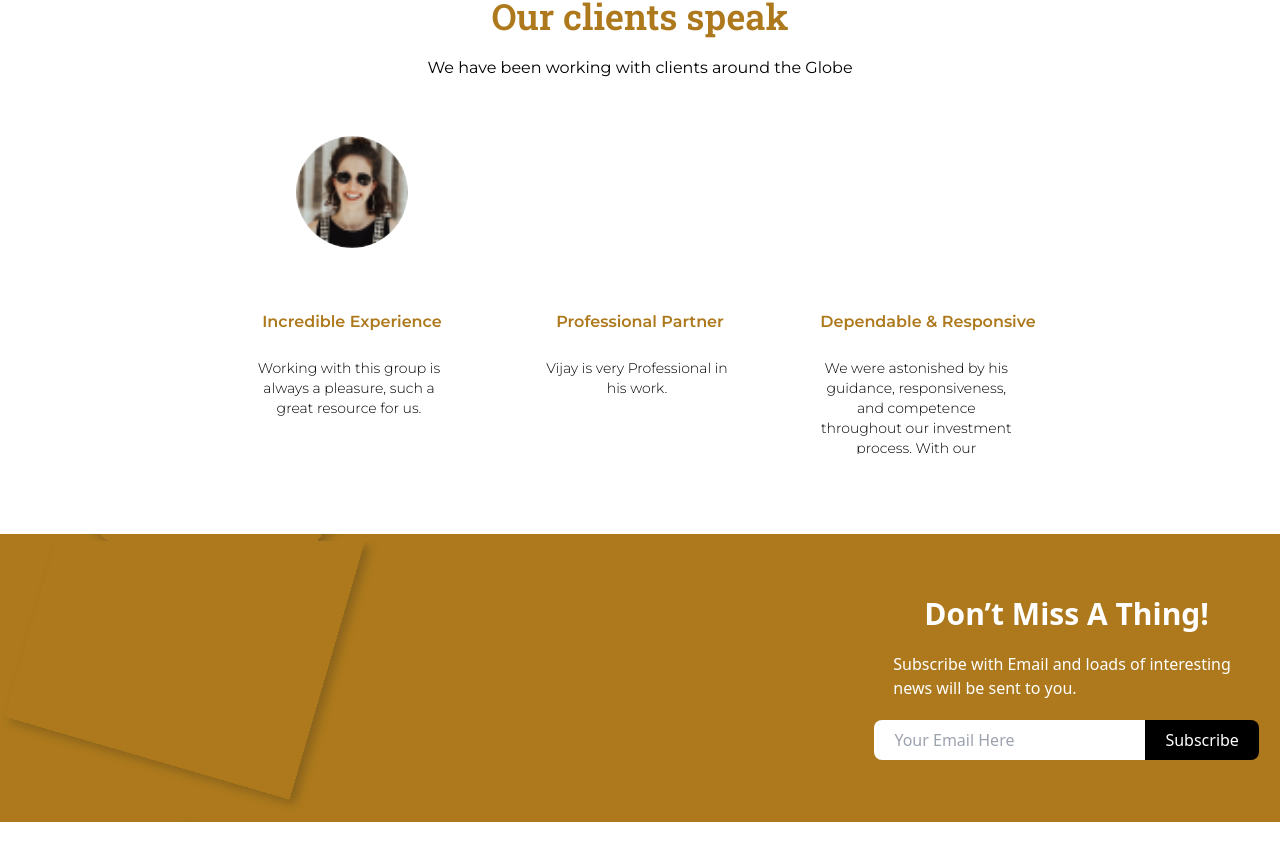
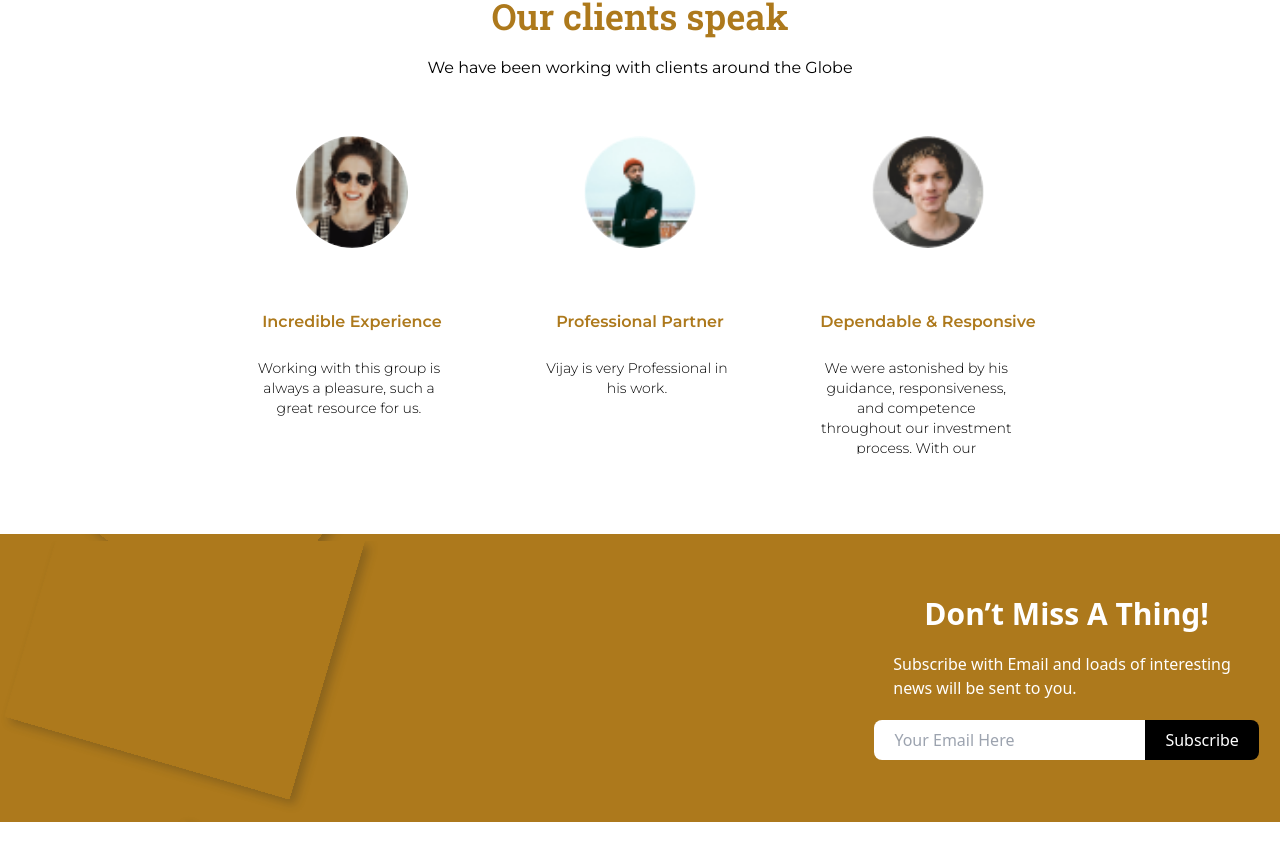
Before and after one commit to thefuturegroupinfo/future-group-main, a Next.js app: page / in a window 1280 px wide. Shown: the part 2286-3154 px from the top of the page. Built offline with nearby package versions, Linux system fonts and the light colour scheme.

Commit message:
added profile

```diff
--- a/components/Testimonial/TestimonialCard.js
+++ b/components/Testimonial/TestimonialCard.js
@@ -6,14 +6,12 @@ function TestimonialCard({ title, text, image }) {
     <div className='w-72  px-2 text-center flex flex-col justify-end relative '>
       {/* card */}
       <div className=' relative w-28 h-28 flex justify-center  left-1/2 -translate-x-1/2 top-14 '>
-        <div>
+        <div className='relative w-28 h-28'>
           <Image
             src={image}
             alt='profile'
-            layout='intrinsic'
-            height='122px'
-            width='122px'
-            className='rounded-full object-cover object-right w-28 h-28 '
+            layout='fill'
+            className='rounded-full object-cover  w-28 h-28 '
           />
         </div>
       </div>
```
